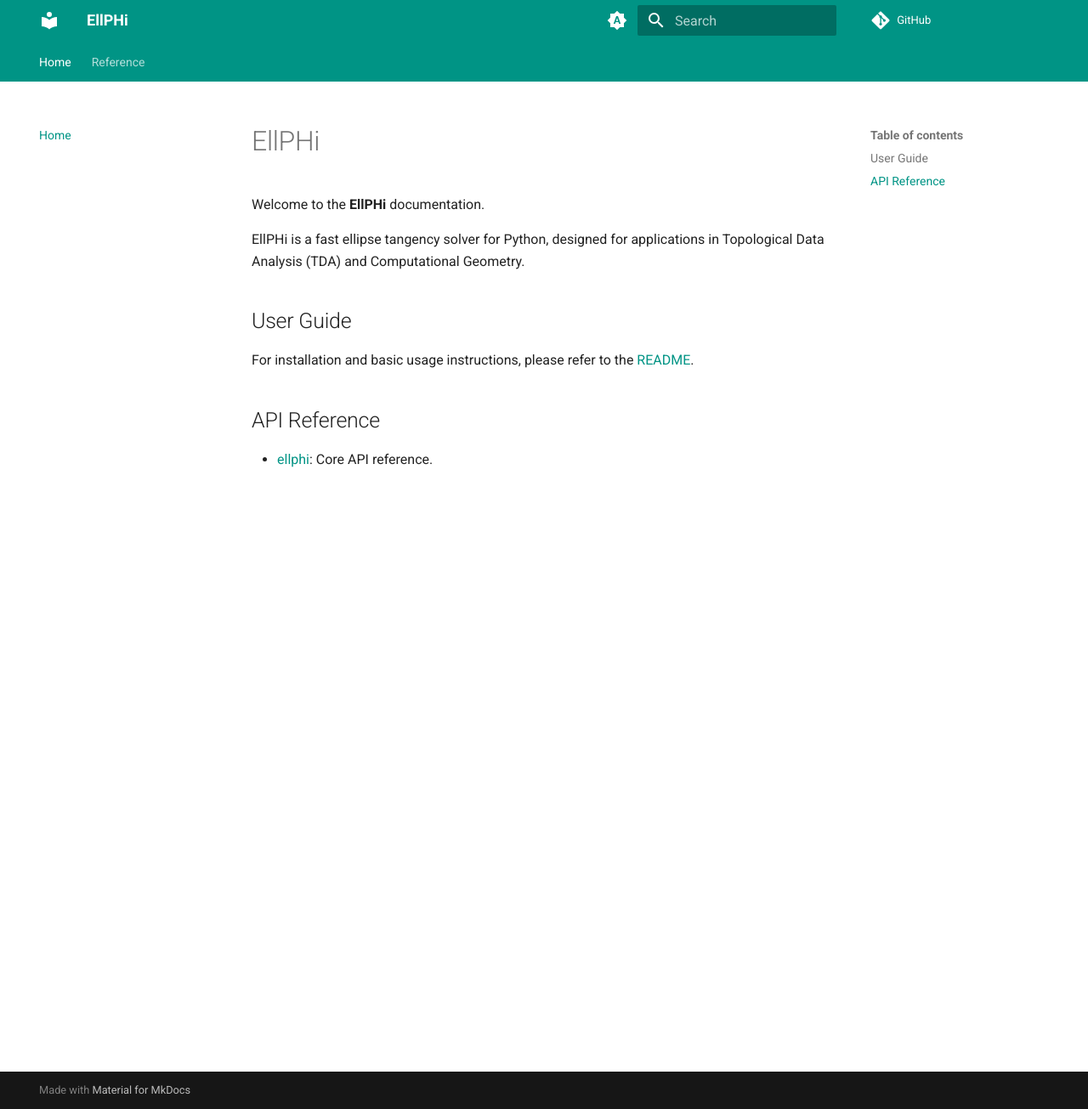
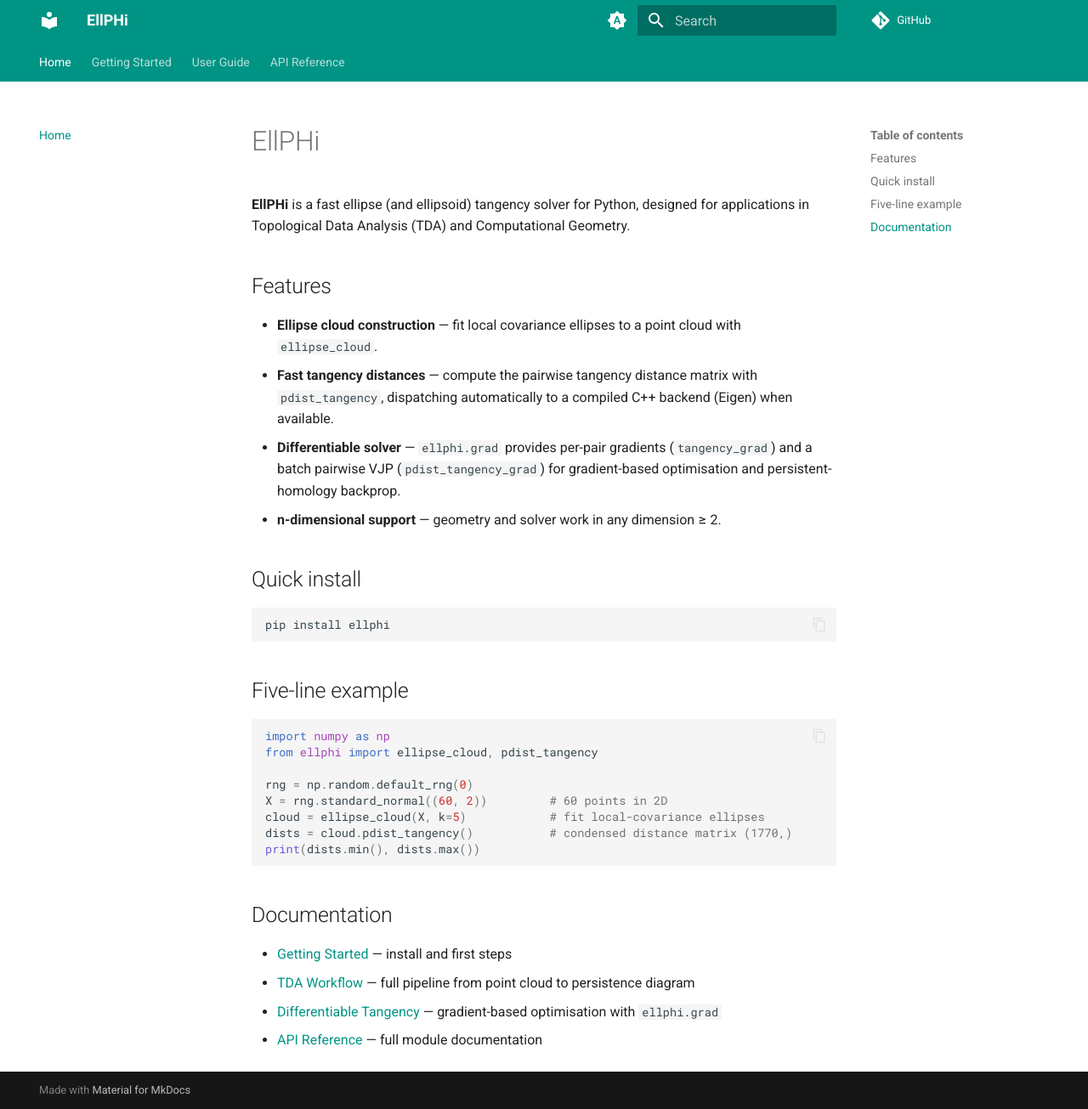
Before and after one commit to t-uda/ellphi, an MkDocs documentation site: the page built from docs/index.md, in a window 1280 px wide and 1305 px high. Shown: the whole window at 85% size. Built offline with MkDocs 1.6.1 and Material for MkDocs 9.7.7, drawn with Linux system fonts in a browser that asks for light colours; comment, search, counter and statistics services are not loaded.

Commit message:
docs: expand MkDocs site for 0.1.2 release
Navigation:
- Replace single catch-all reference/ellphi.md with per-module pages
  (geometry, ellcloud, solver, grad, visualization)
- Add Getting Started, TDA Workflow, and Differentiable Tangency guide pages
- Add API Reference overview page

Content:
- docs/index.md: feature highlights, install command, 5-line code teaser
- docs/guide/quickstart.md: install → build ellipse cloud → pdist → plot
- docs/guide/tda_workflow.md: HomCloud/Ripser TDA pipeline, k-choice notes
- docs/guide/differentiable.md: tangency_grad, pdist_tangency_grad VJP,
  gradient descent loop, PH backprop pointer

Docstrings (Examples blocks added to public API):
- geometry.axes_from_cov, geometry.coef_from_cov
- visualization.ellipse_patch
- grad.pdist_tangency_grad (also fix bullet-point indentation warning)

CI:
- docs.yml: also trigger build on push to docs/mkdocs-web-reference

Co-Authored-By: Claude Sonnet 4.6 <noreply@anthropic.com>

````diff
--- a/docs/index.md
+++ b/docs/index.md
@@ -1,13 +1,36 @@
 # EllPHi
 
-Welcome to the **EllPHi** documentation.
+**EllPHi** is a fast ellipse (and ellipsoid) tangency solver for Python, designed for applications in Topological Data Analysis (TDA) and Computational Geometry.
 
-EllPHi is a fast ellipse tangency solver for Python, designed for applications in Topological Data Analysis (TDA) and Computational Geometry.
+## Features
 
-## User Guide
+- **Ellipse cloud construction** — fit local covariance ellipses to a point cloud with `ellipse_cloud`.
+- **Fast tangency distances** — compute the pairwise tangency distance matrix with `pdist_tangency`, dispatching automatically to a compiled C++ backend (Eigen) when available.
+- **Differentiable solver** — `ellphi.grad` provides per-pair gradients (`tangency_grad`) and a batch pairwise VJP (`pdist_tangency_grad`) for gradient-based optimisation and persistent-homology backprop.
+- **n-dimensional support** — geometry and solver work in any dimension ≥ 2.
 
-For installation and basic usage instructions, please refer to the [README](https://github.com/t-uda/ellphi).
+## Quick install
 
-## API Reference
+```bash
+pip install ellphi
+```
 
-- [ellphi](reference/ellphi.md): Core API reference.
+## Five-line example
+
+```python
+import numpy as np
+from ellphi import ellipse_cloud, pdist_tangency
+
+rng = np.random.default_rng(0)
+X = rng.standard_normal((60, 2))         # 60 points in 2D
+cloud = ellipse_cloud(X, k=5)            # fit local-covariance ellipses
+dists = cloud.pdist_tangency()           # condensed distance matrix (1770,)
+print(dists.min(), dists.max())
+```
+
+## Documentation
+
+- [Getting Started](guide/quickstart.md) — install and first steps
+- [TDA Workflow](guide/tda_workflow.md) — full pipeline from point cloud to persistence diagram
+- [Differentiable Tangency](guide/differentiable.md) — gradient-based optimisation with `ellphi.grad`
+- [API Reference](reference/index.md) — full module documentation
--- a/mkdocs.yml
+++ b/mkdocs.yml
@@ -62,5 +62,14 @@ extra_javascript:
 
 nav:
   - Home: index.md
-  - Reference:
-    - ellphi: reference/ellphi.md
+  - Getting Started: guide/quickstart.md
+  - User Guide:
+    - TDA Workflow: guide/tda_workflow.md
+    - Differentiable Tangency: guide/differentiable.md
+  - API Reference:
+    - Overview: reference/index.md
+    - ellphi.geometry: reference/geometry.md
+    - ellphi.ellcloud: reference/ellcloud.md
+    - ellphi.solver: reference/solver.md
+    - ellphi.grad: reference/grad.md
+    - ellphi.visualization: reference/visualization.md
````
Also changed, not shown: docs/guide/differentiable.md (added, +88 -0 lines), docs/guide/quickstart.md (added, +63 -0 lines), docs/guide/tda_workflow.md (added, +68 -0 lines), docs/reference/ellcloud.md (added, +12 -0 lines), docs/reference/ellphi.md (deleted, +0 -3 lines), docs/reference/geometry.md (added, +13 -0 lines), docs/reference/grad.md (added, +21 -0 lines), docs/reference/index.md (added, +24 -0 lines), docs/reference/solver.md (added, +21 -0 lines), docs/reference/visualization.md (added, +16 -0 lines), 4 other files.
